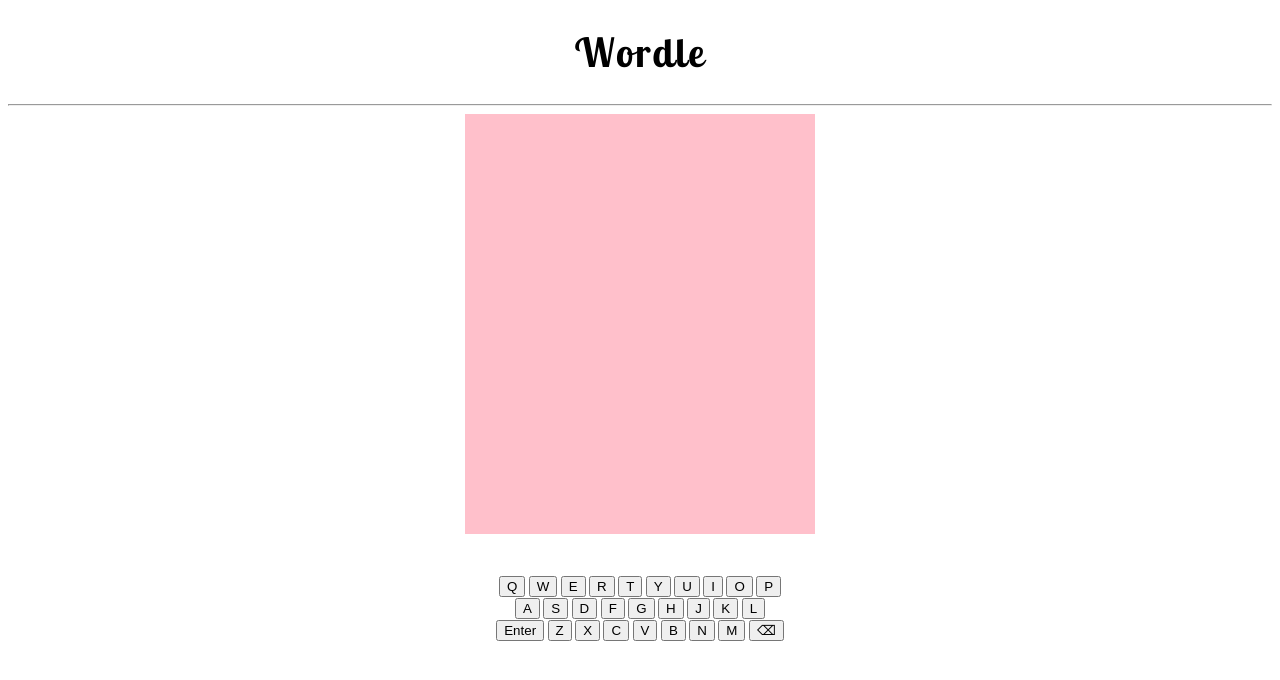
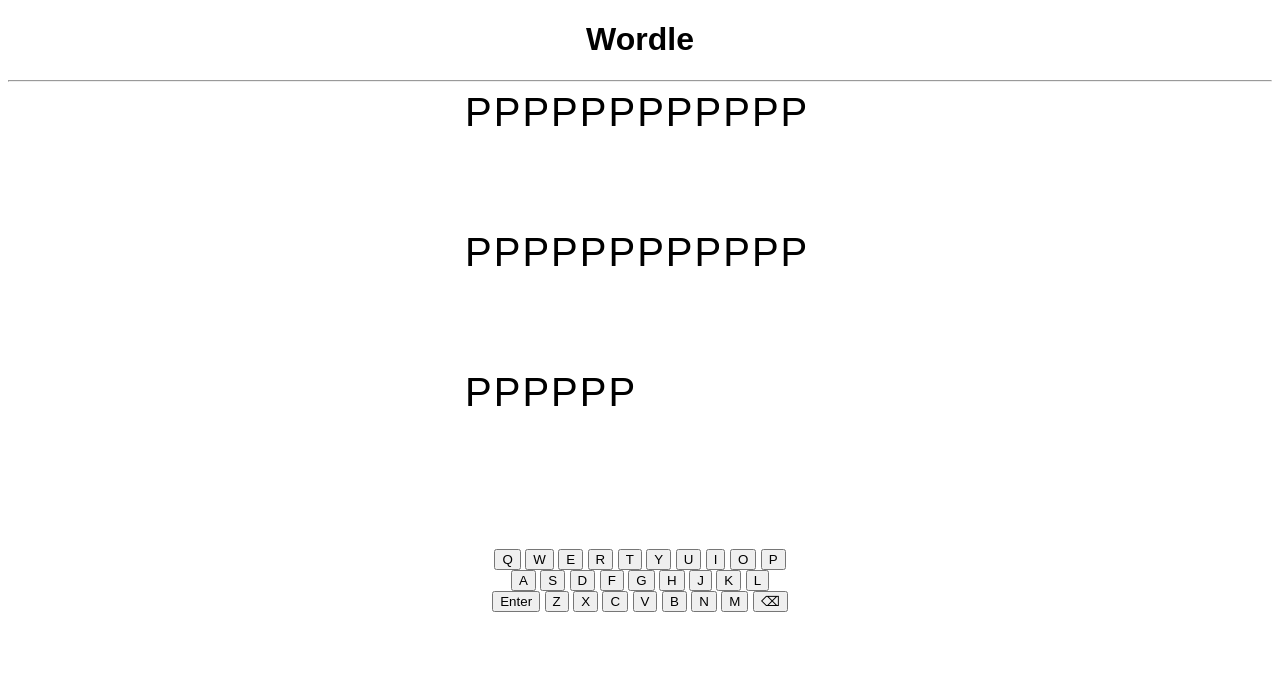
Before and after one commit to plxnetarium/Wordle, a plain HTML site: page index.html in a window 1280 px wide. Drawn offline with Linux system fonts and the light colour scheme.

Commit message:
Added tiles to Javascript

```diff
--- a/app.js
+++ b/app.js
@@ -9,12 +9,13 @@ window.onload = function(){
 }
 
 function init(){
-    for(let r = 0 ; r< height; r++){
-        for(let c = 0; c< width; c++){
-            let tile =document.createElement('span')
-            tile.id = r.toString + "-" +c.toString
-            document.getElementById("2-3")
-            title.classList.add('title')
+    for(let r = 0 ; r< height; r++){ // this creates rows
+        for(let c = 0; c< width; c++){ // this creates columns
+            let tile =document.createElement('span') //this helps in making a tile
+            tile.id = r.toString + "-" +c.toString //this is giving tile a unique ID
+            tile.classList.add('title') //this is adding a css class
+            tile.innerText = 'P'
+            document.getElementById('board').appendChild(tile)
 
         }
     }
--- a/style.css
+++ b/style.css
@@ -1,5 +1,5 @@
 body{
-    font-family: "Lobster Two", sans-serif;
+    font-family: Arial, Helvetica, sans-serif;
     text-align: center;
 }
 
@@ -16,7 +16,6 @@ body{
 #board {
     width: 350px;
     height: 420px;
-    background-color: pink;
     margin-top: 3px;
     margin: auto;
     display: flex;
```
